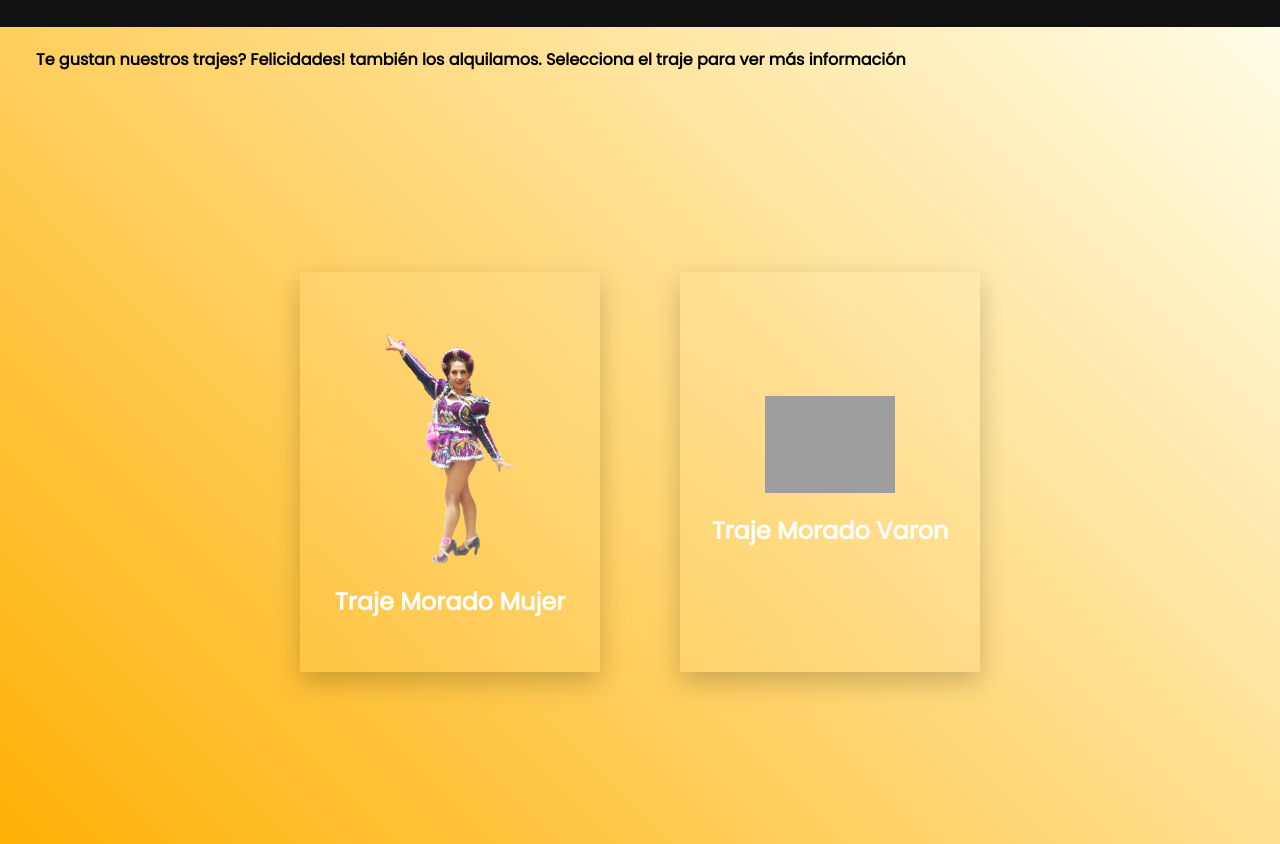
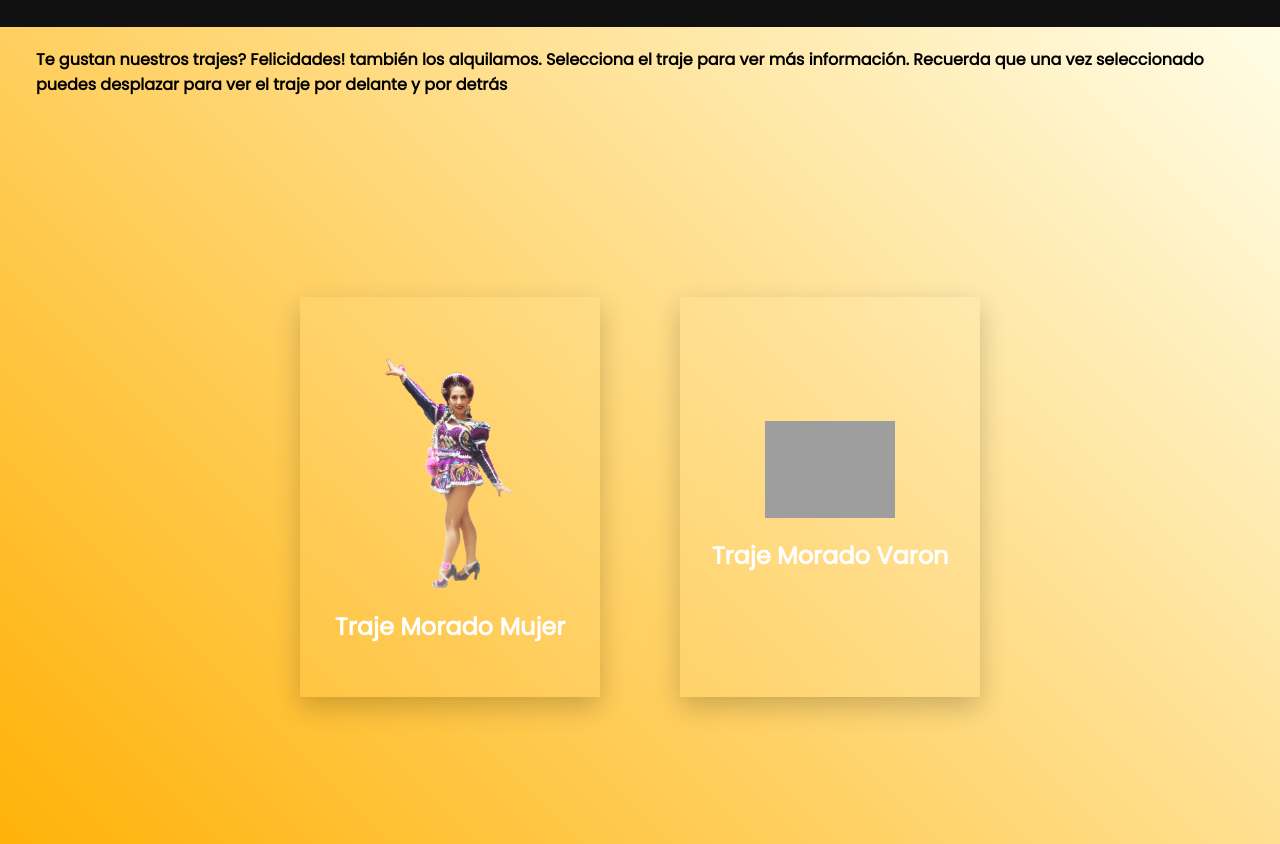
Before and after one commit to AnthonyTorresVargas/pruebaSC, a plain HTML site: page index.html in a window 1280 px wide. Shown: the part 3093-3937 px from the top of the page. Drawn offline with nearby package versions, Linux system fonts and the light colour scheme; grey boxes are pictures that could not be loaded.

Commit message:
ultimos arreglos

```diff
--- a/index.html
+++ b/index.html
@@ -204,7 +204,8 @@
 
     <section class="alquilerSec" id="alquilerSec">
         <h2 style="color: white;font-size: 1em;margin: 0px 1em;">Te gustan nuestros trajes? Felicidades! también los
-            alquilamos. Selecciona el traje para ver más información</h2>
+            alquilamos. Selecciona el traje para ver más información. Recuerda que una vez seleccionado puedes desplazar
+            para ver el traje por delante y por detrás</h2>
         <div class="alquiler">
             <!-- <div class="circleAD"></div>
             <div class="circleAI"></div> -->
--- a/styles.css
+++ b/styles.css
@@ -1141,7 +1141,7 @@ header .navigation li a:hover{
 @media (max-width: 665px ){
 
 .alquilerSec .alquiler .containerAl .cardAl:hover .imgBxAl img{
-    transform: translate(-20px,-40px) scale(1.5);
+    transform: translate(-20px,-40px) scale(1.55);
 }
     .nosotros .nosotrosInfo .pantallaGrande{
         font-size: 0px;
```
